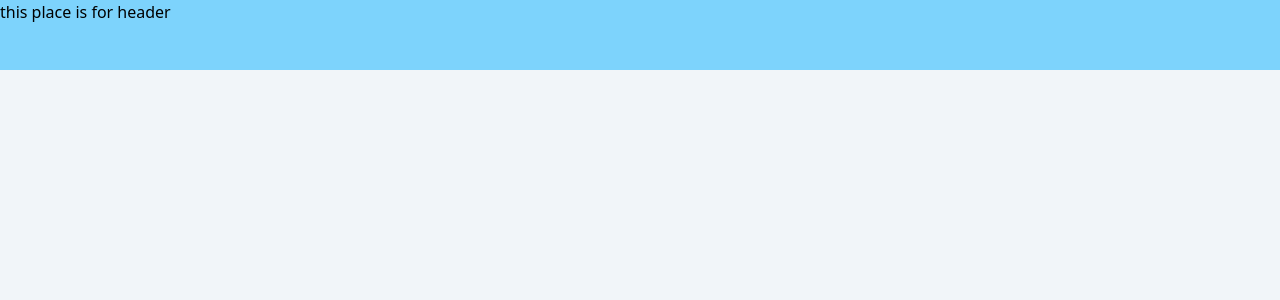
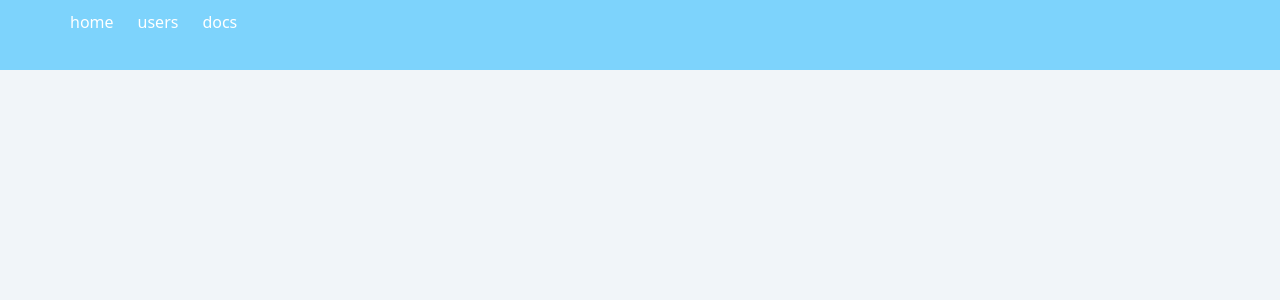
Before and after one commit to hibik17/housekeeping-repo, a Vue app: page / in a window 1280 px wide. Shown: the top 300 px of the page. Built offline with nearby package versions, Linux system fonts and the light colour scheme.

Commit message:
header copleate

```diff
--- a/package.json
+++ b/package.json
@@ -9,6 +9,7 @@
     "type-check": "vue-tsc --noEmit"
   },
   "dependencies": {
+    "@iconscout/vue-unicons": "^0.0.3",
     "pinia": "^2.0.21",
     "vue": "^3.2.38",
     "vue-router": "^4.1.5"
--- a/src/components/Header.vue
+++ b/src/components/Header.vue
@@ -1,5 +1,13 @@
 <script setup lang="ts"></script>
 
 <template>
-  <div class="w-full h-[70px] bg-sky-300">this place is for header</div>
+  <div class="bg-sky-300 w-full h-[70px]">
+    <div class="mx-[70px] py-[10px]">
+      <ul class="flex justify-start text-white">
+        <li class="mr-6 hover:text-black">home</li>
+        <li class="mr-6">users</li>
+        <li class="mr-6">docs</li>
+      </ul>
+    </div>
+  </div>
 </template>
```
Also changed, not shown: 1 other file (tests, documents, lock files or other folders).
